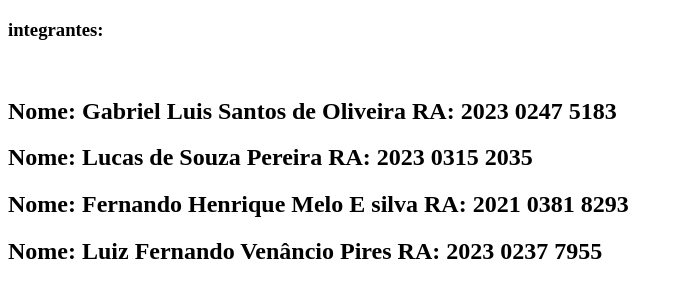
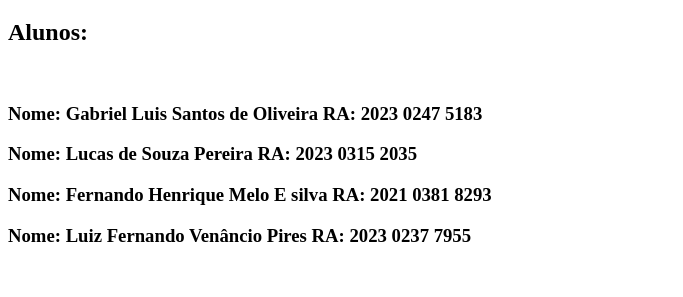
Before and after one commit to KarinaSelingardi/Lista-de-receitas, a plain HTML site: page index.html in a window 1280 px wide. Shown: the part 61-358 px from the top of the page, without its empty margins (0-683 px from the left). Drawn offline with Linux system fonts and the light colour scheme.

```diff
--- a/index.html
+++ b/index.html
@@ -6,10 +6,10 @@
     </head>
     <body>
         <h1>Trabalho de desenvolvimento web</h1>
-        <h3>integrantes:</h3><br>
-        <h2>Nome: Gabriel Luis Santos de Oliveira RA: 2023 0247 5183</h2>
-        <h2>Nome: Lucas de Souza Pereira 		  RA: 2023 0315 2035</h2>
-        <h2>Nome: Fernando Henrique Melo E silva  RA: 2021 0381 8293</h2>
-        <h2>Nome: Luiz Fernando Venâncio Pires    RA: 2023 0237 7955</h2>
+        <h2>Alunos:</h2><br>
+        <h3>Nome: Gabriel Luis Santos de Oliveira RA: 2023 0247 5183</h3>
+        <h3>Nome: Lucas de Souza Pereira 		  RA: 2023 0315 2035</h3>
+        <h3>Nome: Fernando Henrique Melo E silva  RA: 2021 0381 8293</h3>
+        <h3>Nome: Luiz Fernando Venâncio Pires    RA: 2023 0237 7955</h3>
     </body>
 </html>
```
Also changed, not shown: Login.html (+3 -1 lines).
